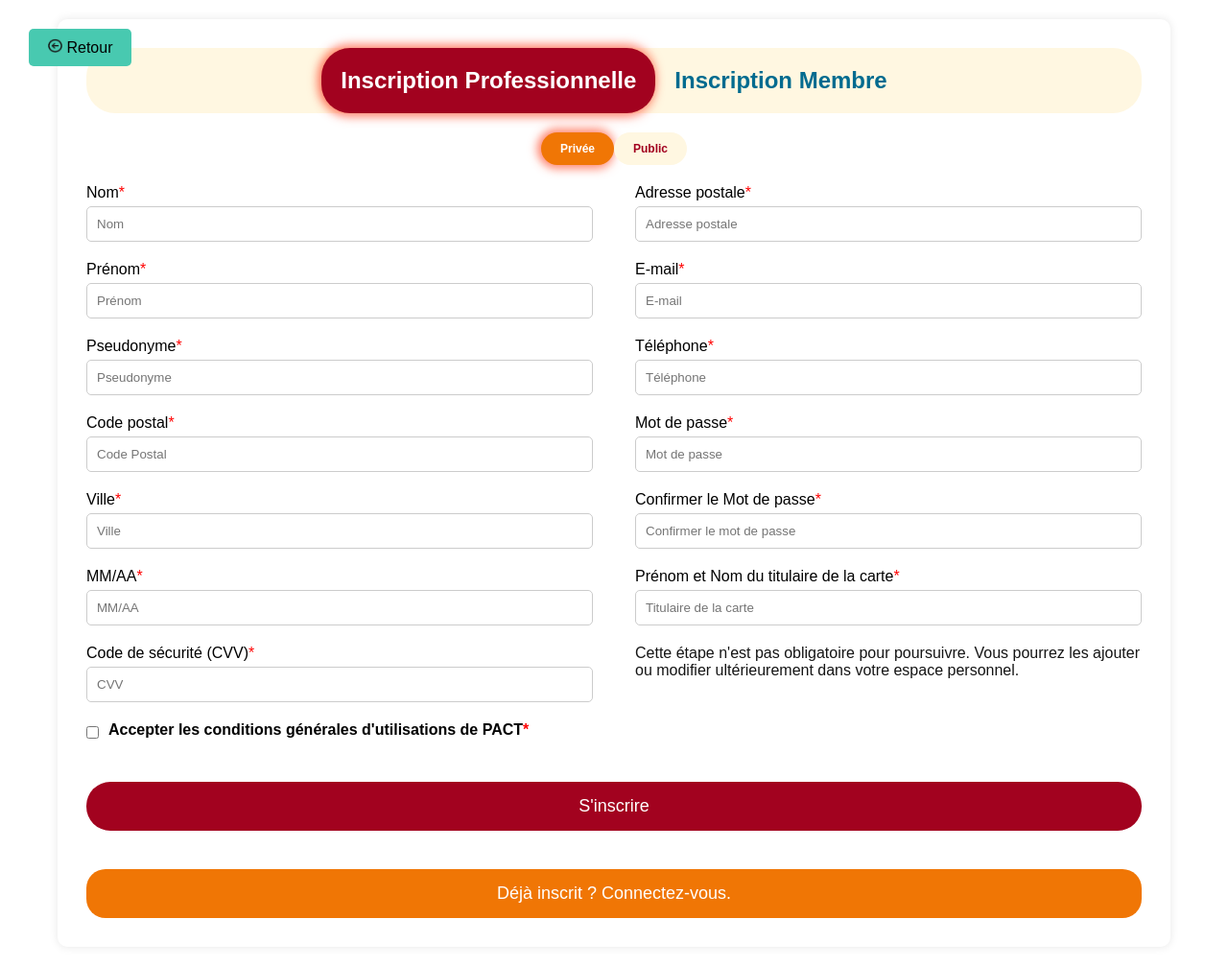
After one commit to Elvalio/LPPDT, a PHP site: page /creation_compte_pro_privee.php in a window 1280 px wide. The commit adds this page. Shown: the whole page at 96% size. Run offline with PHP 8.4, Linux system fonts and the light colour scheme.

Commit message:
modification page creation de compte

```diff
--- a/creation_compte_membre.css
+++ b/creation_compte_membre.css
@@ -61,7 +61,7 @@ body {
     padding: 20px;
     border-radius: 30px;
     text-align: center;
-    width: 50%;
+    width: 100%;
 
 }
 
@@ -101,7 +101,7 @@ input[type="text"], input[type="email"], input[type="password"], input[type="tel
     width: 100%;
     padding: 10px;
     margin-bottom: 20px;
-    border: 1px solid #ccc;
+    border: 1px solid #006B8F;
     border-radius: 5px;
 }
 
--- /dev/null
+++ b/creation_compte_pro_privee.css
@@ -0,0 +1,222 @@
+* {
+    box-sizing: border-box;
+    margin: 0;
+    padding: 0;
+    font-family: Arial, sans-serif;
+}
+
+body {
+    background-color: white;
+}
+
+.container {
+    width: 100%;
+    max-width: 1200px;
+    margin: 0 auto;
+    padding: 20px;
+}
+
+.required {
+    color: red;
+}
+
+.back-button {
+    margin-bottom: 20px;
+    position: fixed;
+	top: 30px;
+    left: 30px;
+}
+
+.back-button button {
+    background-color: #48c9b0;
+    border: none;
+    color: black;
+    padding: 10px 20px;
+    cursor: pointer;
+    border-radius: 5px;
+    font-size: 16px;
+}
+
+.form-container {
+    background-color: white;
+    padding: 30px;
+    border-radius: 10px;
+    box-shadow: 0 0 10px rgba(0, 0, 0, 0.1);
+}
+
+.form-header {
+    display: flex;
+    margin-bottom: 20px;
+    background-color: #FFF7E1;
+    border-radius: 30px;
+    justify-content: center;
+}
+
+
+.header-professional {
+    background-color: #A2021F;
+    color: white;
+    font-size: 24px;
+    font-weight: bold;
+    padding: 20px;
+    border-radius: 30px;
+    box-shadow: -5px 0 10px rgba(255, 99, 71, 0.5), /* Ombre à gauche */
+                0 5px 10px rgba(255, 99, 71, 0.5),  /* Ombre en bas */
+                0 -5px 10px rgba(255, 99, 71, 0.5); /* Ombre en haut */
+    text-align: center;
+    width: 100%;
+    height: 100%;
+    align-content: center;
+
+}
+
+.header-member {
+    background-color: FFF7E1;
+    z-index: +1;
+    color: #006B8F;
+    font-size: 24px;
+    font-weight: bold;
+    padding: 20px;
+    border-radius: 30px;
+    text-align: center;
+    width: 100%;
+}
+
+.form-group {
+    display: flex;
+    justify-content: space-between;
+}
+
+.left-column, .right-column {
+    width: 48%;
+}
+
+label {
+    display: block;
+    margin-bottom: 5px;
+}
+
+input[type="text"], input[type="email"], input[type="password"], input[type="tel"] {
+    width: 100%;
+    padding: 10px;
+    margin-bottom: 20px;
+    border: 1px solid #ccc;
+    border-radius: 5px;
+}
+
+.input-wrapper {
+    flex: 1;
+}
+
+
+.checkbox {
+    display: flex;
+    align-items: center;
+    margin-bottom: 20px;
+    font-weight: bold;
+}
+
+.checkbox input {
+    margin-right: 10px;
+}
+
+.submit-btn {
+    background-color: #A2021F;
+    color: white;
+    padding: 15px;
+    border: none;
+    width: 100%;
+    font-size: 18px;
+    cursor: pointer;
+    border-radius: 20px;
+    margin-top: 20px;
+}
+
+.login {
+    text-align: center;
+    margin-top: 20px;
+}
+
+.login a {
+    color: #48c9b0;
+    text-decoration: none;
+    font-weight: bold;
+}
+
+.login a:hover {
+    text-decoration: underline;
+}
+
+.connexion {
+    background-color: #F07605;
+    color: white;
+    padding: 15px;
+    border: none;
+    width: 100%;
+    font-size: 18px;
+    cursor: pointer;
+    border-radius: 20px;
+    margin-top: 20px;
+}
+
+
+.submit-btn {
+    width: 100%;
+    padding: 15px;
+    background-color: #A2021F;
+    color: white;
+    border: none;
+    border-radius: 25px;
+    font-size: 18px;
+    cursor: pointer;
+}
+
+.login-btn {
+    width: 100%;
+    padding: 15px;
+    background-color: #ffa500;
+    color: white;
+    border: none;
+    border-radius: 25px;
+    font-size: 18px;
+    cursor: pointer;
+}
+
+.submit-btn:hover,
+.login-btn:hover {
+    opacity: 0.8;
+}
+
+.pro-public {
+    display: flex;
+    margin-bottom: 20px;
+    border-radius: 30px;
+    justify-content: center;
+}
+
+.public {
+    background-color: #FFF7E1;
+    z-index: +1;
+    color: #A2021F;
+    font-size: 12px;
+    font-weight: bold;
+    padding: 10px 20px 10px 20px;
+    border-radius: 30px;
+    text-align: center;
+    width: 100%;
+}
+
+.privee {
+    background-color: #F07605;
+    z-index: +1;
+    color: white;
+    font-size: 12px;
+    font-weight: bold;
+    padding: 10px 20px 10px 20px;
+    border-radius: 30px;
+    box-shadow: -5px 0 10px rgba(255, 99, 71, 0.5), /* Ombre à gauche */
+                0 5px 10px rgba(255, 99, 71, 0.5),  /* Ombre en bas */
+                0 -5px 10px rgba(255, 99, 71, 0.5); /* Ombre en haut */
+    text-align: center;
+    width: 100%;
+}
--- /dev/null
+++ b/creation_compte_pro_privee.php
@@ -0,0 +1,116 @@
+<!DOCTYPE html>
+<html lang="fr">
+<head>
+    <meta charset="UTF-8">
+    <meta name="viewport" content="width=device-width, initial-scale=1.0">
+    <title>Inscription</title>
+    <link rel="stylesheet" href="creation_compte_pro_privee.css">
+    <link rel="stylesheet" href="styleGeneral.css">
+</head>
+<body>
+    <div class="back-button">
+        <button>
+            <img src="images/IconBoutonRetour.png" alt="Bouton Image" width="15" height="15">
+            Retour
+        </button>
+    </div>
+    <div class="container">
+        <div class="form-container">
+            <div class="form-header">
+                <a href="creation_compte_pro_public.php" style="text-decoration: none;">
+                    <div class="header-professional">
+                        Inscription Professionnelle
+                    </div>
+                </a>
+                <a href="creation_compte_membre.php" style="text-decoration: none;">
+                    <div class="header-member">
+                        Inscription Membre
+                    </div>
+                </a>
+            </div>
+
+            <div class="pro-public">
+                <a href="creation_compte_pro_privee.php" style="text-decoration: none;">
+                    <div class="privee">
+                        Privée
+                    </div>
+                </a>
+                <a href="creation_compte_pro_public.php" style="text-decoration: none;">
+                <div class="public">
+                    Public
+                </div>
+                </a>
+            </div>
+
+            <form>
+                <div class="form-group">
+                    <div class="left-column">
+                        <label for="nom">Nom<span class="required">*</span></label>
+                        <input type="text" placeholder="Nom" id="nom" name="nom" required>
+
+                        <label for="prenom">Prénom<span class="required">*</span></label>
+                        <input type="text" placeholder="Prénom" id="prenom" name="prenom" required>
+
+                        <div class="row">
+                            <div class="input-wrapper">
+                                <label for="pseudo">Pseudonyme<span class="required">*</span></label>
+                                <input type="text" placeholder="Pseudonyme" id="pseudo" name="pseudo" required>
+                            </div>
+
+                            <div class="input-wrapper">
+                                <label for="codepostal">Code postal<span class="required">*</span></label>
+                                <input type="text" placeholder="Code Postal" id="codepostal" name="codepostal" required>
+                            </div>
+                        </div>
+
+                        <label for="ville">Ville<span class="required">*</span></label>
+                        <input type="text" placeholder="Ville" id="ville" name="ville" required>
+
+                        <label for="expiration">MM/AA<span class="required">*</span></label>
+                        <input type="text" placeholder="MM/AA" id="expiration" name="expiration" required>
+
+                        <label for="cvv">Code de sécurité (CVV)<span class="required">*</span></label>
+                        <input type="text" placeholder="CVV" id="cvv" name="cvv" required>
+                    </div>
+
+                    <div class="right-column">
+                        <label for="adresse">Adresse postale<span class="required">*</span></label>
+                        <input type="text" placeholder="Adresse postale" id="adresse" name="adresse" required>
+
+                        <label for="email">E-mail<span class="required">*</span></label>
+                        <input type="email" placeholder="E-mail" id="email" name="email" required>
+
+                        <label for="telephone">Téléphone<span class="required">*</span></label>
+                        <input type="tel" placeholder="Téléphone" id="telephone" name="telephone" required>
+
+                        <label for="password">Mot de passe<span class="required">*</span></label>
+                        <input type="password" placeholder="Mot de passe" id="password" name="password" required>
+
+                        <label for="confirm_password">Confirmer le Mot de passe<span class="required">*</span></label>
+                        <input type="password" placeholder="Confirmer le mot de passe" id="confirm_password" name="confirm_password" required>
+
+                        <label for="cardholder_name">Prénom et Nom du titulaire de la carte<span class="required">*</span></label>
+                        <input type="text" placeholder="Titulaire de la carte" id="cardholder_name" name="cardholder_name">
+
+                        <div class="form-info">
+                            <p>Cette étape n'est pas obligatoire pour poursuivre. Vous pourrez les ajouter ou modifier ultérieurement dans votre espace personnel.</p>
+                        </div>
+
+
+                    </div>
+                </div>
+                <div class="checkbox">
+                    <input type="checkbox" id="terms" name="terms" required>
+                    <label for="terms">Accepter les conditions générales d'utilisations de PACT<span class="required">*</span></label>
+                </div>
+
+                <button type="submit" class="submit-btn">S'inscrire</button>
+            </form>
+
+            <div class="login">
+                <button type="submit" class="connexion">Déjà inscrit ? Connectez-vous.</button>
+            </div>
+        </div>
+    </div>
+</body>
+</html>
```
Also changed, not shown: creation_compte_membre.php (+17 -13 lines), creation_compte_pro.php (deleted, +0 -76 lines), creation_compte_pro_public.css (renamed from creation_compte_pro.css, +39 -5 lines), creation_compte_pro_public.php (added, +115 -0 lines), images/IconBoutonRetour.png (added).
